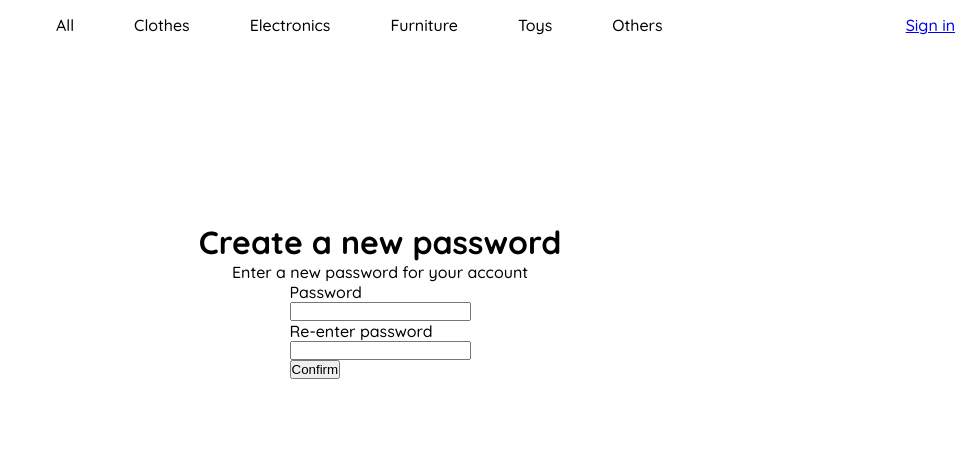
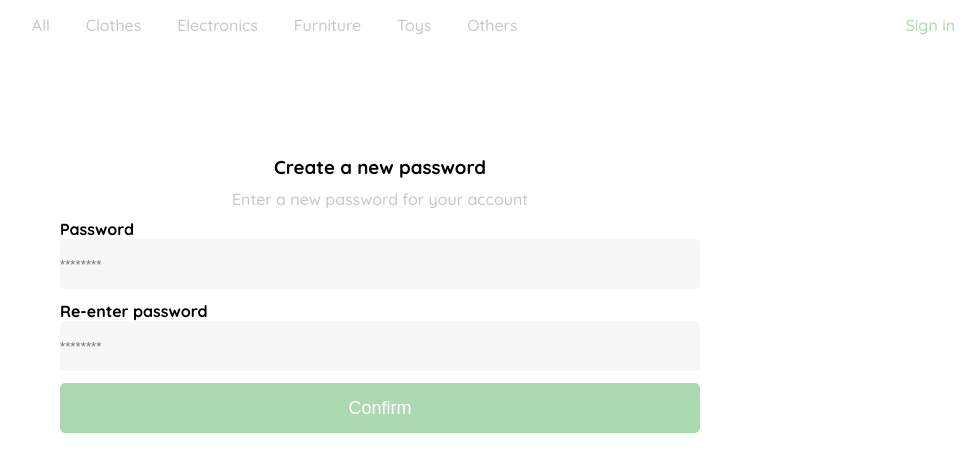
Before and after one commit to LuisAndrino/YardSale, a plain HTML site: page contraseña.html in a window 1280 px wide. Shown: the full height of the page, 260-1238 px from the left. Drawn offline with Linux system fonts and the light colour scheme.

Commit message:
contraseña terminadas

```diff
--- a/contraseña.css
+++ b/contraseña.css
@@ -11,16 +11,41 @@
     }
 
     .pass{
+        width: 95%;
         display: flex;
         flex-direction: column;
         align-items: flex-start;
         justify-content: center;
     }
 
+    main p{
+        color: var(--VeryLightPink)
+    }
+
+    .pass label{
+        font-weight: bold;
+    }
+
+    .pass input{
+        width: 100%;
+        height: 50px;
+        background-color: var(--TextInputField);
+        border-radius: 5px;
+        border: transparent;
+        margin-bottom: 12px;
+    }
+
     .logo-content{
         height: 200px;
         width: 200px;
     }
+
+    #button{
+        background-color: var(--HospitalGreen);
+        color: white;
+        font-size: 18px;
+    }
+
 }
 
 @media screen and (min-width: 601px){
@@ -43,7 +68,15 @@
     }
 
     nav ul li{
-        margin-left: 60px;
+        margin-left: 4%;
+        color: var(--VeryLightPink);
+    }
+
+    nav ul li:hover{
+        border: 1px var(--HospitalGreen) solid;
+        border-radius: 5px;
+        color: var(--HospitalGreen);
+        padding: 1%;
     }
 
     .sign{
@@ -52,6 +85,11 @@
         display: flex;
         justify-content: space-around;
         align-items: center;
+    }
+
+    .sign a{
+        text-decoration: none;
+        color: var(--HospitalGreen);
     }
 
     .main{
@@ -71,5 +109,35 @@
         flex-direction: column;
         align-items: flex-start;
         justify-content: flex-start;
+        width: 50%;
+    }
+    main p{
+        color: var(--VeryLightPink);
+        margin-top: 10px;
+        margin-bottom: 10px;
+    }
+
+    .pass label{
+        font-weight: bold;
+    }
+
+    .pass input{
+        width: 100%;
+        height: 50px;
+        background-color: var(--TextInputField);
+        border-radius: 5px;
+        border: transparent;
+        margin-bottom: 12px;
+    }
+
+    .logo-content{
+        height: 200px;
+        width: 200px;
+    }
+
+    #button{
+        background-color: var(--HospitalGreen);
+        color: white;
+        font-size: 18px;
     }
 }
--- a/contraseña.html
+++ b/contraseña.html
@@ -31,14 +31,14 @@
     </header>
     <main class="main">
         <img src="img/Platzi_YardSale_Logos/logo_yard_sale.svg" alt="Logo" class="logo-content">
-        <h1>Create a new password</h1>
+        <h3>Create a new password</h3>
         <p>Enter a new password for your account</p>
         <form class="pass">
             <label>Password</label>
-            <input type="password">
+            <input type="password" placeholder="********">
             <label>Re-enter password</label>
-            <input type="password">
-            <input type="submit" value="Confirm">
+            <input type="password" placeholder="********">
+            <input id="button" type="submit" value="Confirm">
         </form>
     </main>
     <footer>
```
Also changed, not shown: index.html (line endings or trailing spaces), styles.css (line endings or trailing spaces).
